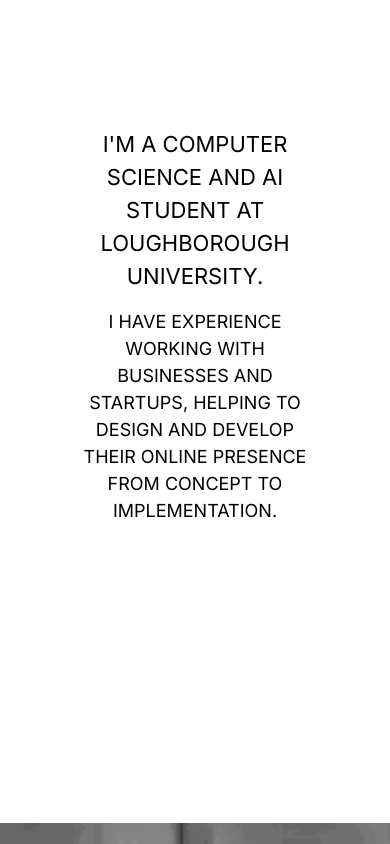
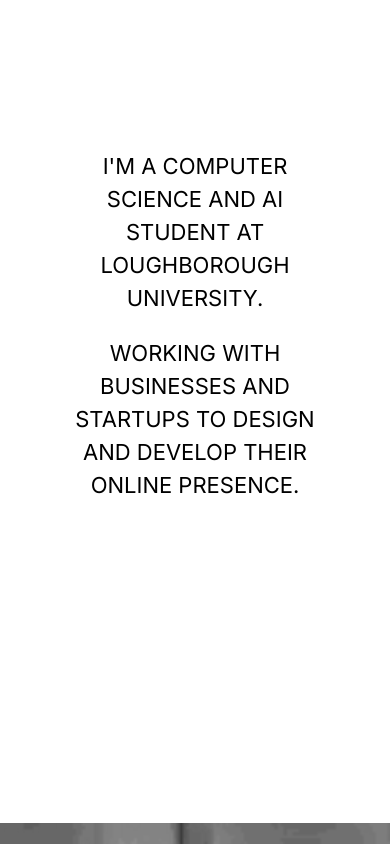
Before and after one commit to ykapf/Portfolio-Website, a Next.js app: page / in a window 390 px wide. Shown: the part 940-1784 px from the top of the page. Built offline with nearby package versions, Linux system fonts and the light colour scheme.

Commit message:
adjustments to micro values and text positioning

```diff
--- a/src/app/about/page.tsx
+++ b/src/app/about/page.tsx
@@ -28,8 +28,8 @@
         </motion.div>
 
         {/* SHOWCASE DIVIDER  */}
-        <div className=" w-full h-full hidden lg:flex  bg-white dark:bg-black   " style={{ minHeight: `70svh` }}></div>
-        <div className=" w-full h-full flex lg:hidden  bg-white dark:bg-black   " style={{ minHeight: `30svh` }}></div>
+        <div className=" w-full h-full hidden lg:flex  bg-white dark:bg-black   " style={{ minHeight: `75svh` }}></div>
+        <div className=" w-full h-full flex lg:hidden  bg-white dark:bg-black   " style={{ minHeight: `35svh` }}></div>
         {/* ABOUT  */}
         <div className="w-full h-full grid grid-cols-4 items-center justify-center  px-[75px]  bg-white dark:bg-black  z-5 " style={{ minHeight: `100svh` }}>
           <div
--- a/src/app/page.tsx
+++ b/src/app/page.tsx
@@ -86,13 +86,14 @@
           className={`custom-cursor-clickable    col-span-4 lg:col-span-2 lg:col-start-2    text-center items-center justify-center uppercase text-[18px] sm:text-[25px]   text-black dark:text-white      `}
         >
           {/* Welcome to my portfolio -  */}
-          <div className="custom-cursor-clickable   text-[22px] sm:text-[35px] pb-[15px]">
+          <div className="custom-cursor-clickable   text-[22px] sm:text-[35px] pb-[2.5vh]">
             {" "}
             I&apos;m a Computer Science and AI student at Loughborough University.
           </div>
-          <span className="custom-cursor-clickable  ">
+          <span className="custom-cursor-clickable  text-[22px] sm:text-[35px] ">
             {" "}
-            I have experience working with businesses and startups, helping to design and develop their online presence from concept to implementation.
+            Working with businesses and startups to design and develop their online presence.
+            {/* I have experience working with businesses and startups, helping to design and develop their online presence from concept to implementation. */}
           </span>
           {/* with a strong interest in merging design and functionality.  */}
           {/* My expertise lies in using modern technologies like Next.js, React, and TypeScript, but */}
@@ -121,8 +122,8 @@
         </motion.div>
       </motion.div>
       {/* SHOWCASE DIVIDER  */}
-      <div className=" w-full h-full hidden lg:flex    " style={{ minHeight: `80svh` }}></div>
-      <div className=" w-full h-full flex lg:hidden    " style={{ minHeight: `40svh` }}></div>
+      <div className=" w-full h-full hidden lg:flex    " style={{ minHeight: `70svh` }}></div>
+      <div className=" w-full h-full flex lg:hidden    " style={{ minHeight: `50svh` }}></div>
 
       {/* PROJECTS  */}
       <div className=" w-full h-full grid grid-cols-4 items-center justify-center gap-[50px] px-[75px] py-[75px] " style={{ minHeight: `100svh` }}>
```
